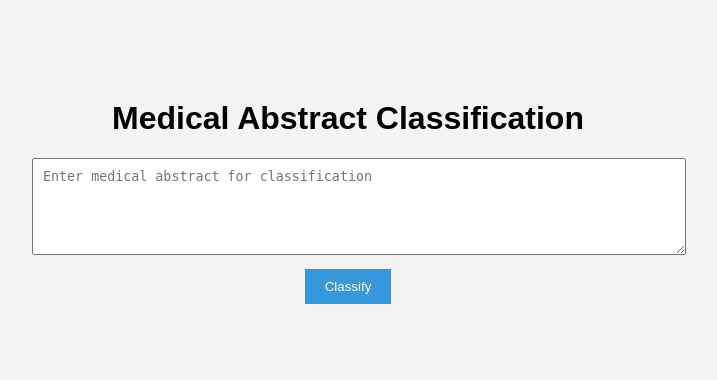
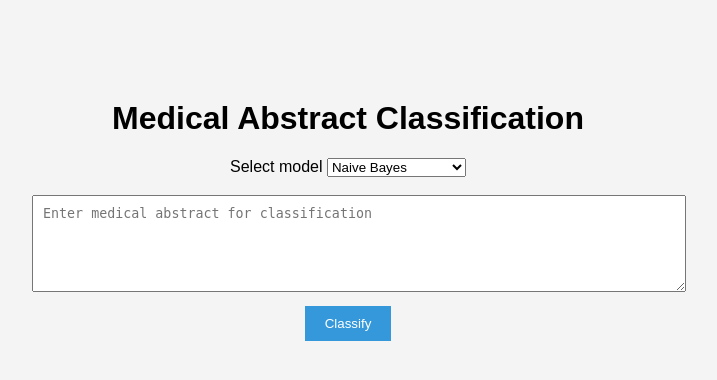
Before and after one commit to aliadalal/medical_abstract_classification, a Flask app: page / in a window 1280 px wide. Shown: the top 380 px of the page, without its empty margins (292-1009 px from the left). Run offline with Flask 3, Linux system fonts and the light colour scheme; parts of the project's set-up code (start-up, migrations or seed data) failed here and were passed over.

Commit message:
Add files via upload

```diff
--- a/Glia/templates/index.html
+++ b/Glia/templates/index.html
@@ -9,6 +9,12 @@
     <div class="container">
         <h1>Medical Abstract Classification</h1>
         <form action="/classify" method="post">
+            <label for="model">Select model</label>
+              <select name="models" id="model">
+                <option value="NB">Naive Bayes</option>
+                <option value="LR">Logistic Regression</option>
+              </select>
+              <br><br>
             <textarea name="text" rows="5" cols="40" placeholder="Enter medical abstract for classification"></textarea>
             <br>
             <input type="submit" value="Classify">
```
